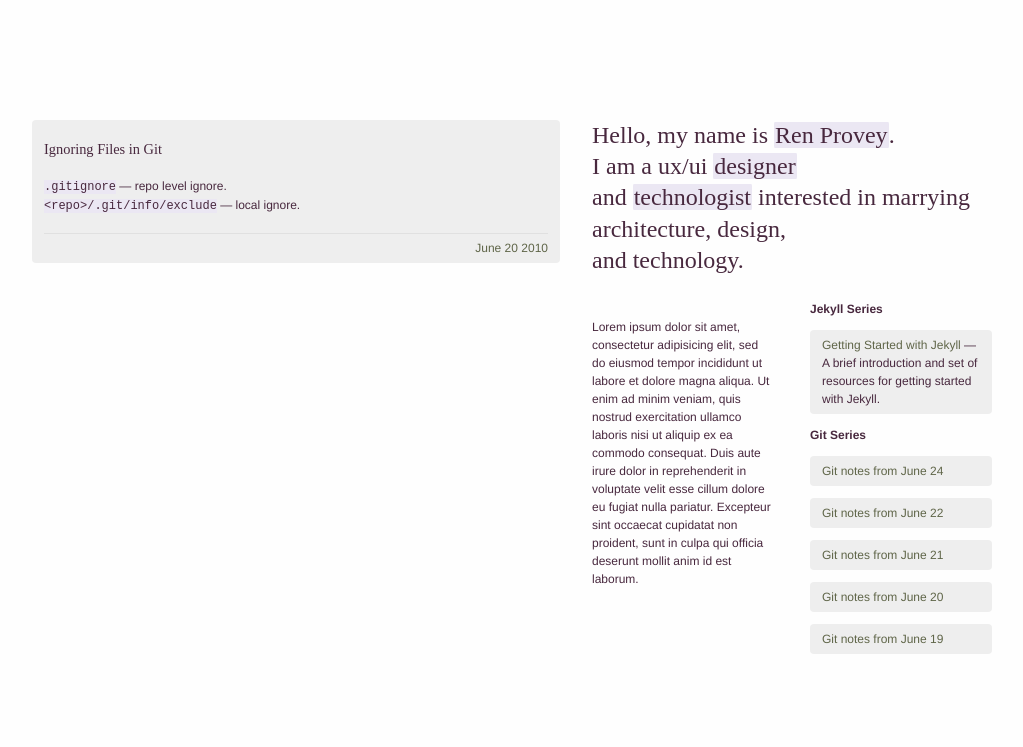
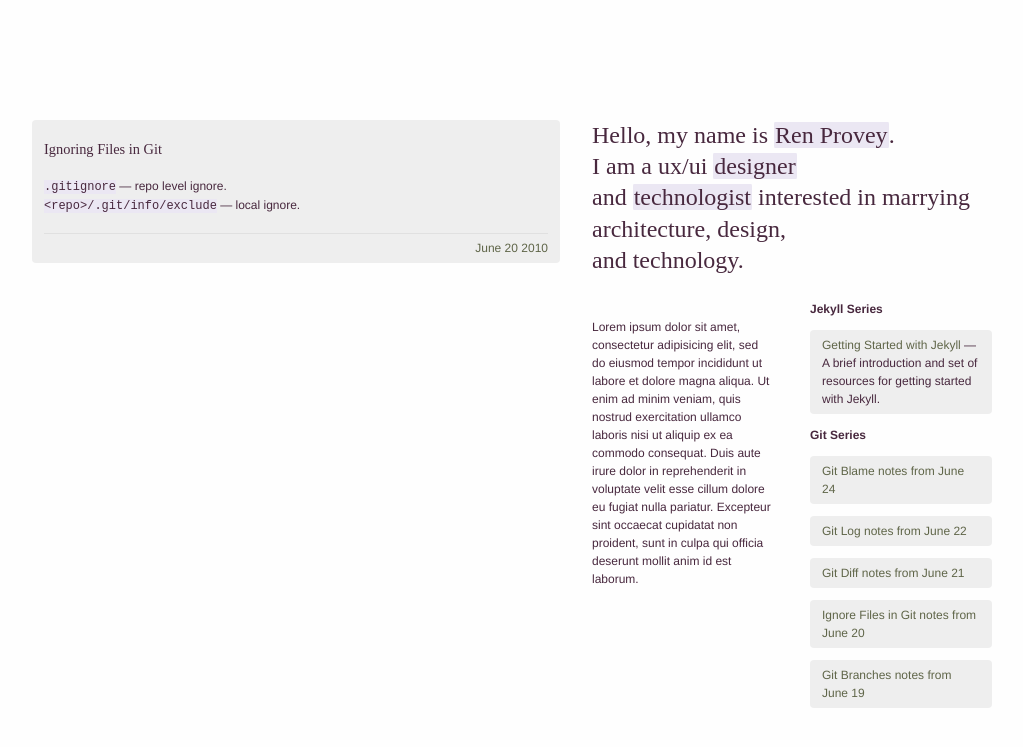
Before and after one commit to ren/renprovey.com, a Jekyll site: the page built from _posts/2010-06-20-ignore-files-in-git.html, in a window 1280 px wide. Shown: the top 747 px of the page, without its empty margins (128-1151 px from the left). Built offline with Jekyll 4.4.1, drawn with Linux system fonts in a browser that asks for light colours; Markdown is read by kramdown in place of the engine named in the settings.

Commit message:
UPDATED Proper titles on posts.

```diff
--- a/_posts/2010-06-19-git.html
+++ b/_posts/2010-06-19-git-branches.html
@@ -1,6 +1,6 @@
 ---
 layout: default
-title: Git
+title: Git Branches
 categories: git
 published: true
 ---
--- a/_posts/2010-06-20-git.html
+++ b/_posts/2010-06-20-ignore-files-in-git.html
@@ -1,6 +1,6 @@
 ---
 layout: default
-title: Git
+title: Ignore Files in Git
 categories: git
 published: true
 ---
--- a/_posts/2010-06-21-git.html
+++ b/_posts/2010-06-21-git-diff.html
@@ -1,6 +1,6 @@
 ---
 layout: default
-title: Git
+title: Git Diff
 categories: git
 published: true
 ---
--- a/_posts/2010-06-22-git.html
+++ b/_posts/2010-06-22-git-log.html
@@ -1,6 +1,6 @@
 ---
 layout: default
-title: Git
+title: Git Log
 categories: git
 published: true
 ---
--- a/_posts/2010-06-24-git_blame.html
+++ b/_posts/2010-06-24-git-blame.html
@@ -1,6 +1,6 @@
 ---
 layout: default
-title: Git
+title: Git Blame
 categories: git
 published: true
 ---
```
